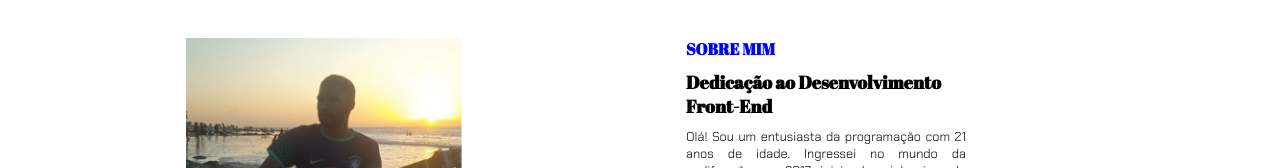
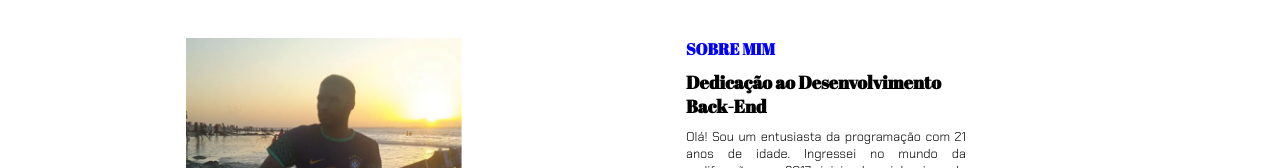
Before and after one commit to pjonnathan/Portfolio, a React (Vite) app: page / in a window 1280 px wide. Shown: the part 738-906 px from the top of the page. Built offline with nearby package versions, Linux system fonts and the light colour scheme; a web font is replaced by a local one.

Commit message:
correction sobremim.jsx

```diff
--- a/src/componets/sobre mim/sobremim.jsx
+++ b/src/componets/sobre mim/sobremim.jsx
@@ -8,7 +8,7 @@ const Sobremim = () => {
             <img src={imgSobremim} alt="Img Sobre mim" />
             <aside class="infor-sobre">
                 <h2 class="titulo">SOBRE MIM</h2>
-                <h2 class="decricao">Dedicação ao Desenvolvimento Front-End</h2>
+                <h2 class="decricao">Dedicação ao Desenvolvimento Back-End</h2>
                 <p>
                     Olá! Sou um entusiasta da programação com 21 anos de idade. Ingressei no mundo da codificação em 2017, iniciando minha jornada com Python, onde desenvolvi habilidades sólidas em lógica e algoritmos. Mais tarde, explorei a programação orientada a objetos (POO) através de Java. <br />
 
```
